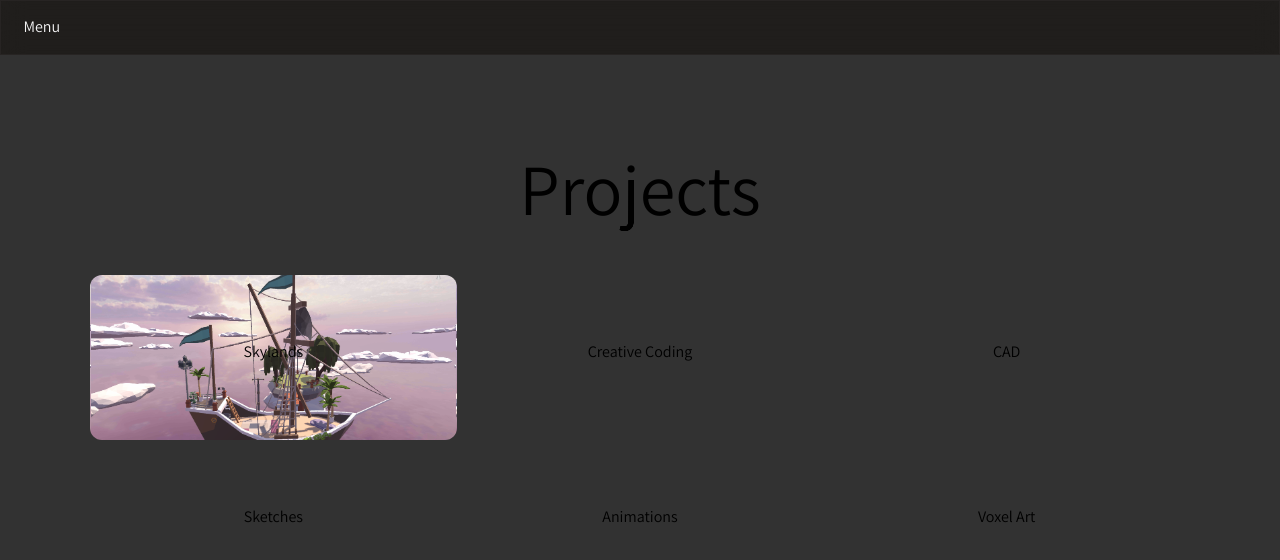
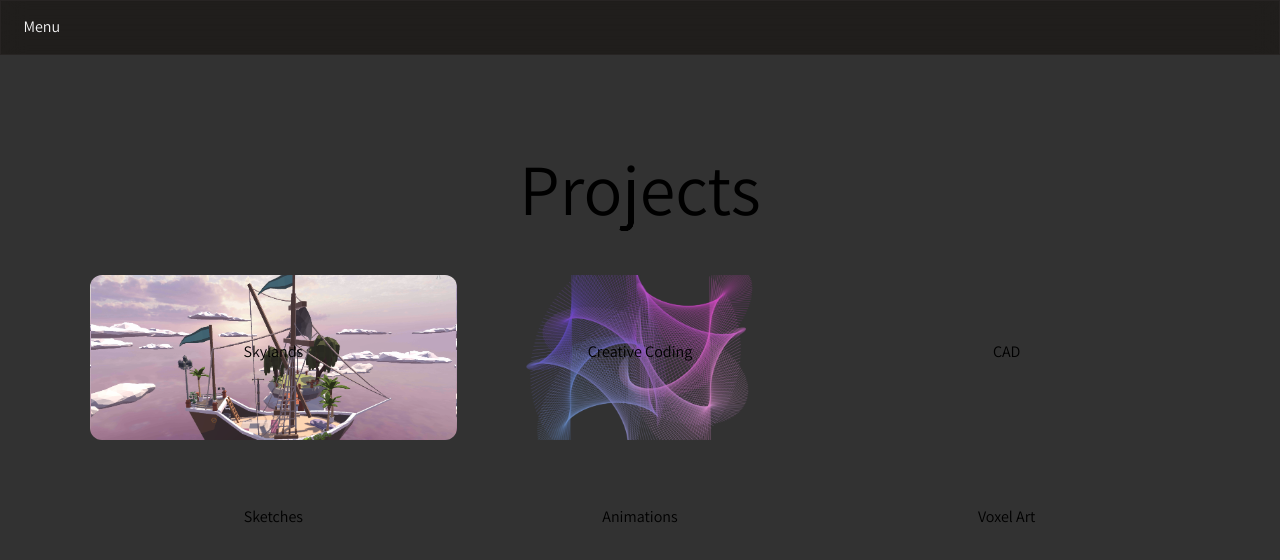
Before and after one commit to flokleiser/nextjs-flo, a Next.js app: page /projects in a window 1280 px wide. Shown: the top 560 px of the page. Built offline with nearby package versions, Linux system fonts and the light colour scheme.

Commit message:
this is very annoying

```diff
--- a/app/page.module.css
+++ b/app/page.module.css
@@ -103,12 +103,23 @@
 .card2 {
   padding: 4rem 2.2rem;
   border-radius: var(--border-radius);
-  background-image: url("/images/boat.png");
   background-size: cover;
   background-position: center;
   border: 1px solid rgba(var(--card-border-rgb), 0);
   transition: background 200ms, border 200ms;
 }
+
+/* .card2::before {
+  content: "";
+  position: absolute;
+  top: 0;
+  left: 0;
+  right: 0;
+  bottom: 0;
+  background-image: url("/images/boat.png");
+  opacity: 0.2;
+  z-index: -1;
+} */
 
 .card2 span {
   display: inline-block;
--- a/app/projects/page.js
+++ b/app/projects/page.js
@@ -18,6 +18,7 @@ export default function projects() {
             <a
            href='/projects/skylands'
            className={styles.card2}
+           style={{ backgroundImage: 'url("/images/boat.png")' }}
            rel="noopener noreferrer"
             >
             <h2>
@@ -28,7 +29,8 @@ export default function projects() {
 
             <a
             href = '/projects/creative-coding'
-            className={styles.card}
+            className={styles.card2}
+            style={{ backgroundImage: 'url("/images/canvas-1301(t, half width screen) copy.jpg")' }}
             rel="noopener noreferrer"
             >
             <h2>
```
Also changed, not shown: 1 other file (tests, documents, lock files or other folders).
